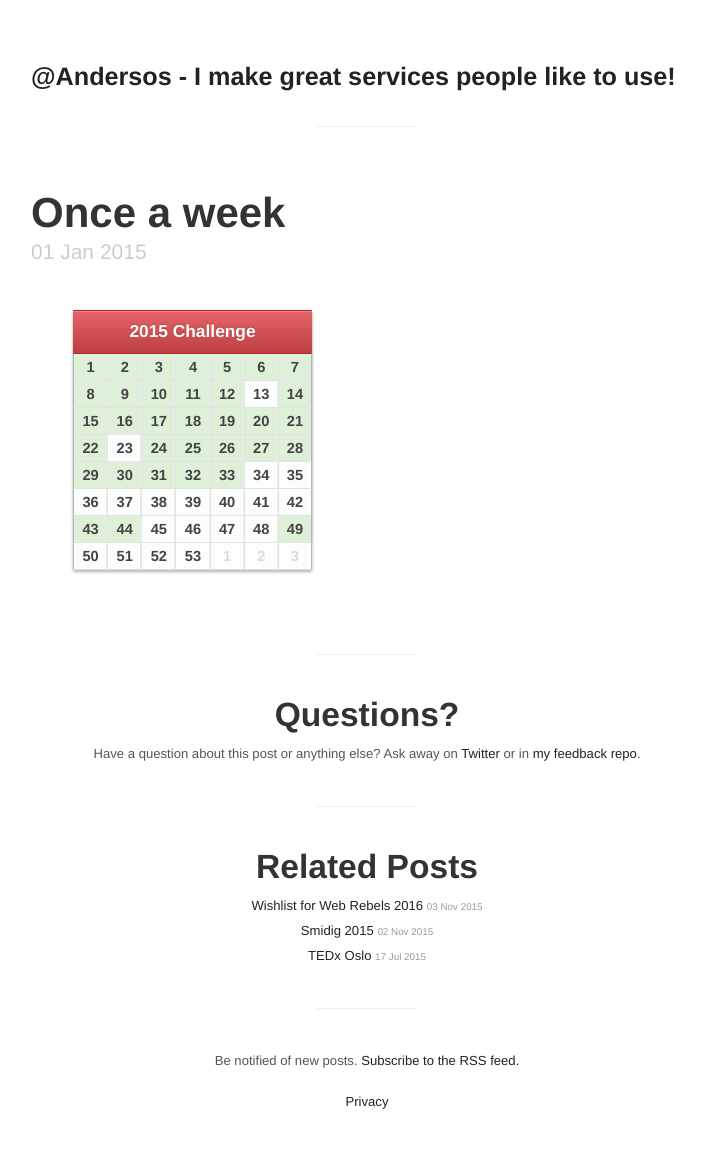
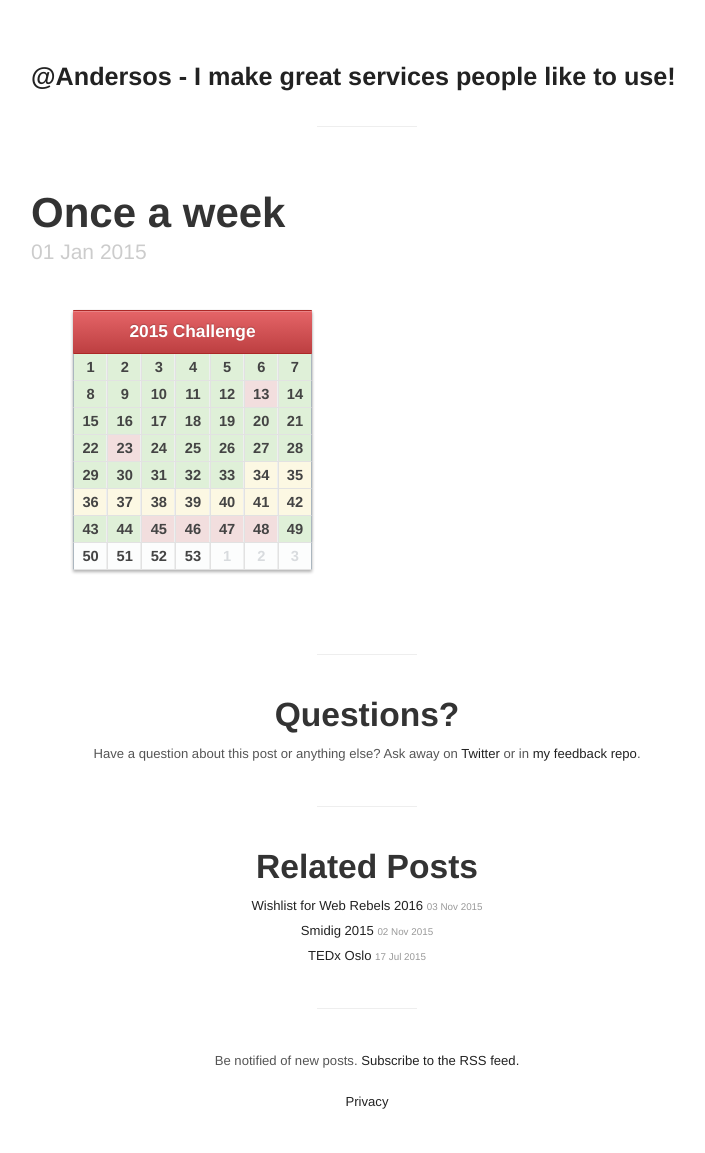
Before and after one commit to Andersos/andersos.net, a Jekyll site: the page built from _posts/2015-01-01-once-a-week.md, in a window 1280 px wide. Shown: the whole page, without its empty margins (273-978 px from the left). Built offline with Jekyll 4.4.1, drawn with Linux system fonts in a browser that asks for light colours; Markdown is read by kramdown in place of the engine named in the settings.

Commit message:
Update 2015-01-01-once-a-week.md

```diff
--- a/_posts/2015-01-01-once-a-week.md
+++ b/_posts/2015-01-01-once-a-week.md
@@ -35,7 +35,7 @@ tags:
             <td class="success">10</td>
             <td class="success">11</td>
             <td class="success">12</td>
-            <td>13</td>
+            <td class="fail">13</td>
             <td class="success">14</td>
         </tr>
         <tr>
@@ -49,7 +49,7 @@ tags:
         </tr>
         <tr>
             <td class="success">22</td>
-            <td>23</td>
+            <td class="fail">23</td>
             <td class="success">24</td>
             <td class="success">25</td>
             <td class="success">26</td>
@@ -62,25 +62,25 @@ tags:
             <td class="success">31</td>
             <td class="success">32</td>
             <td class="success">33</td>
-            <td>34</td>
-            <td>35</td>
+            <td class="info">34</td>
+            <td class="info">35</td>
         </tr>
         <tr>
-            <td>36</td>
-            <td>37</td>
-            <td>38</td>
-            <td>39</td>
-            <td>40</td>
-            <td>41</td>
-            <td>42</td>
+            <td class="info">36</td>
+            <td class="info">37</td>
+            <td class="info">38</td>
+            <td class="info">39</td>
+            <td class="info">40</td>
+            <td class="info">41</td>
+            <td class="info">42</td>
         </tr>
         <tr>
             <td class="success">43</td>
             <td class="success">44</td>
-            <td>45</td>
-            <td>46</td>
-            <td>47</td>
-            <td>48</td>
+            <td class="fail">45</td>
+            <td class="fail">46</td>
+            <td class="fail">47</td>
+            <td class="fail">48</td>
             <td class="success">49</td>
         </tr>
         <tr>
```
